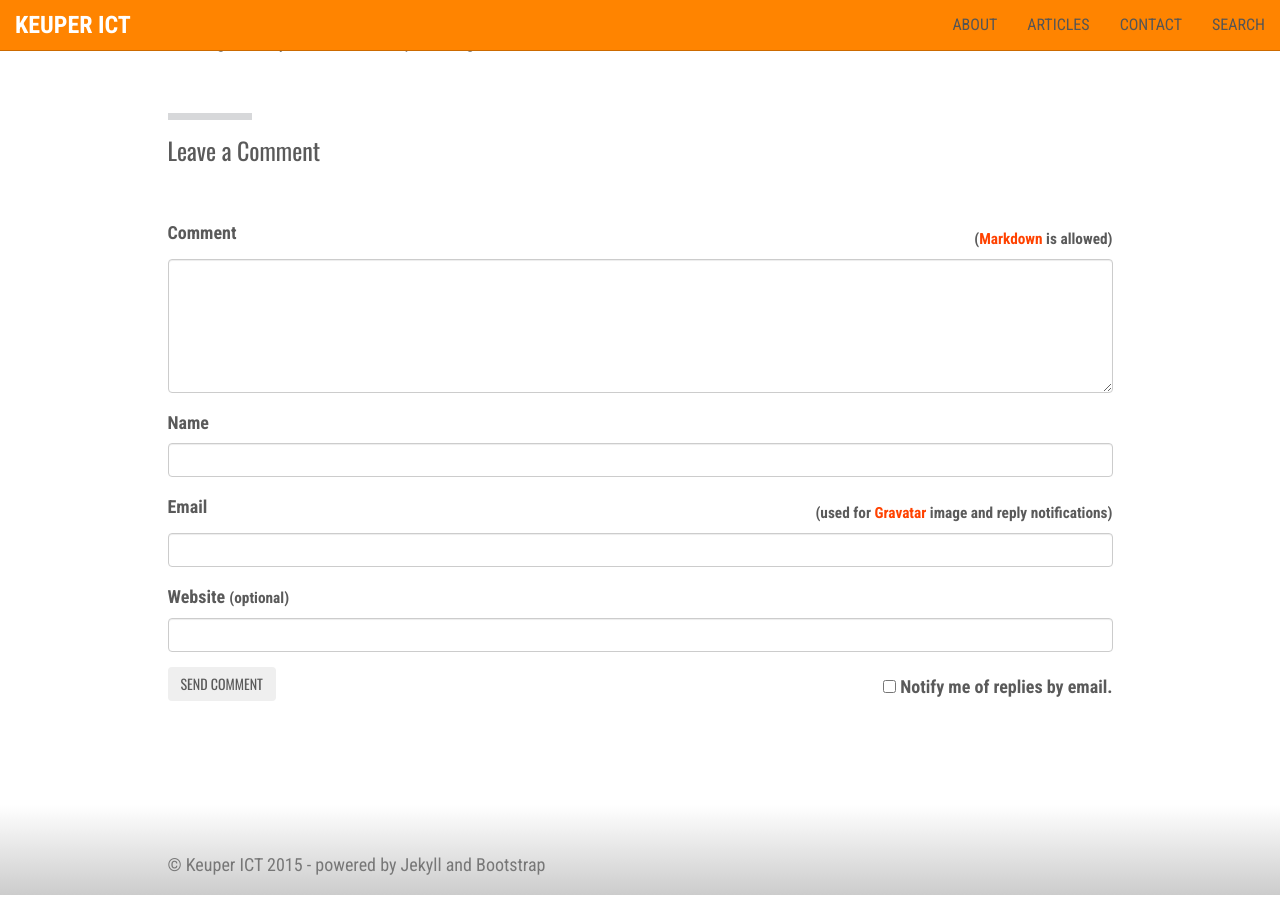
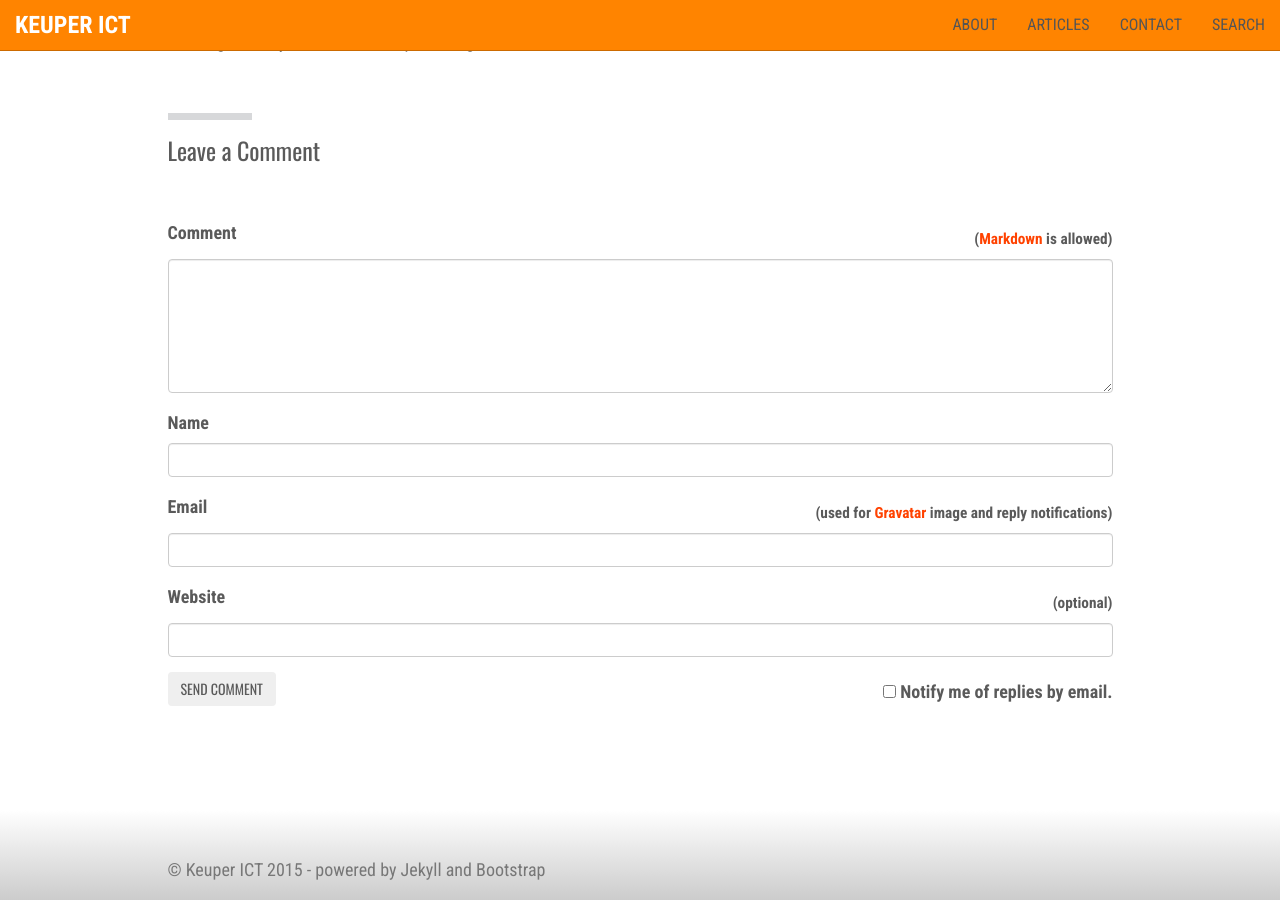
Before and after one commit to jkeuper/jkeuper.github.io, a Jekyll site: the page built from _posts/2017-09-13-lock-picking-in-practice.md, in a window 1280 px wide and 900 px high, scrolled down 1565 px. Built offline with Jekyll 4.4.1, drawn with Linux system fonts in a browser that asks for light colours; nearby versions of some CDN libraries.

Commit message:
Fixed comment form alignment of "optional".

```diff
--- a/_includes/comment-form.html
+++ b/_includes/comment-form.html
@@ -20,7 +20,8 @@
       <input class="form-control" type="email" id="comment-form-email" name="fields[email]" required spellcheck="false">
     </div>
     <div class="form-group">
-      <label for="comment-form-url"><strong>Website</strong> <small>(optional)</small></label>
+      <label for="comment-form-url"><strong>Website</strong></label>
+      <label class="pull-right note"><small>(optional)</small></label>
       <input class="form-control" type="url" id="comment-form-url" name="fields[url]"/>
     </div>
     <div class="form-group hidden" style="display: none;">
```
